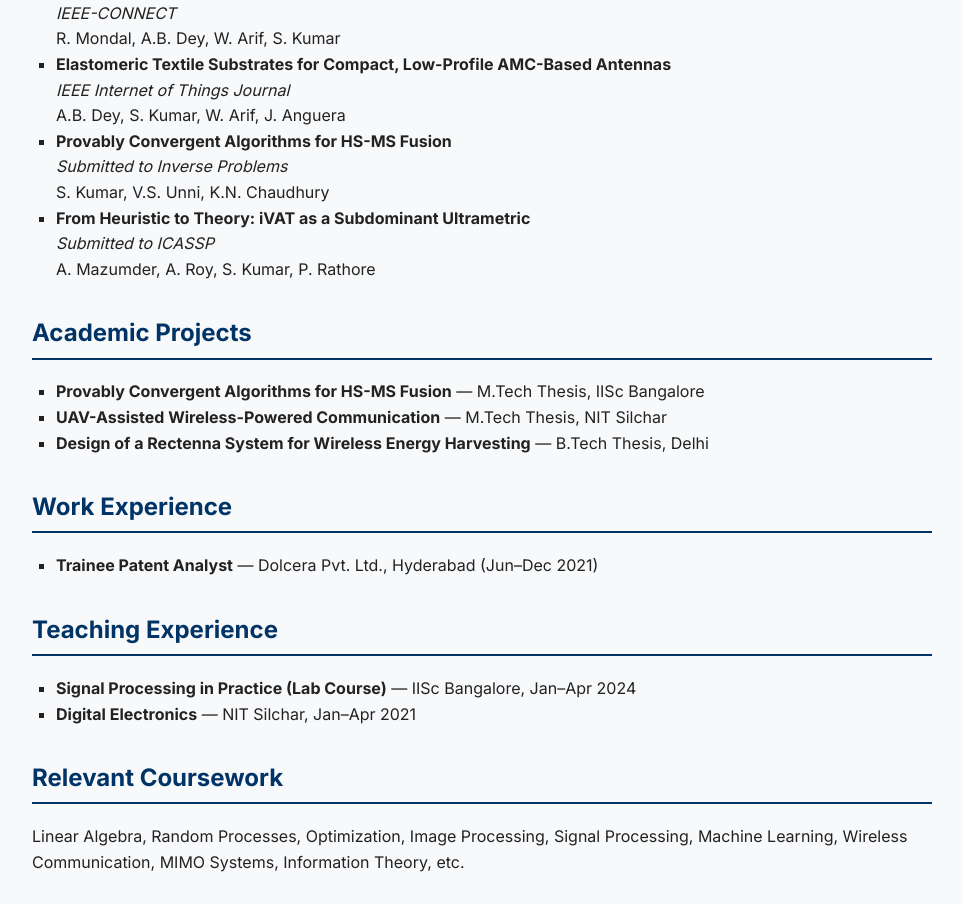
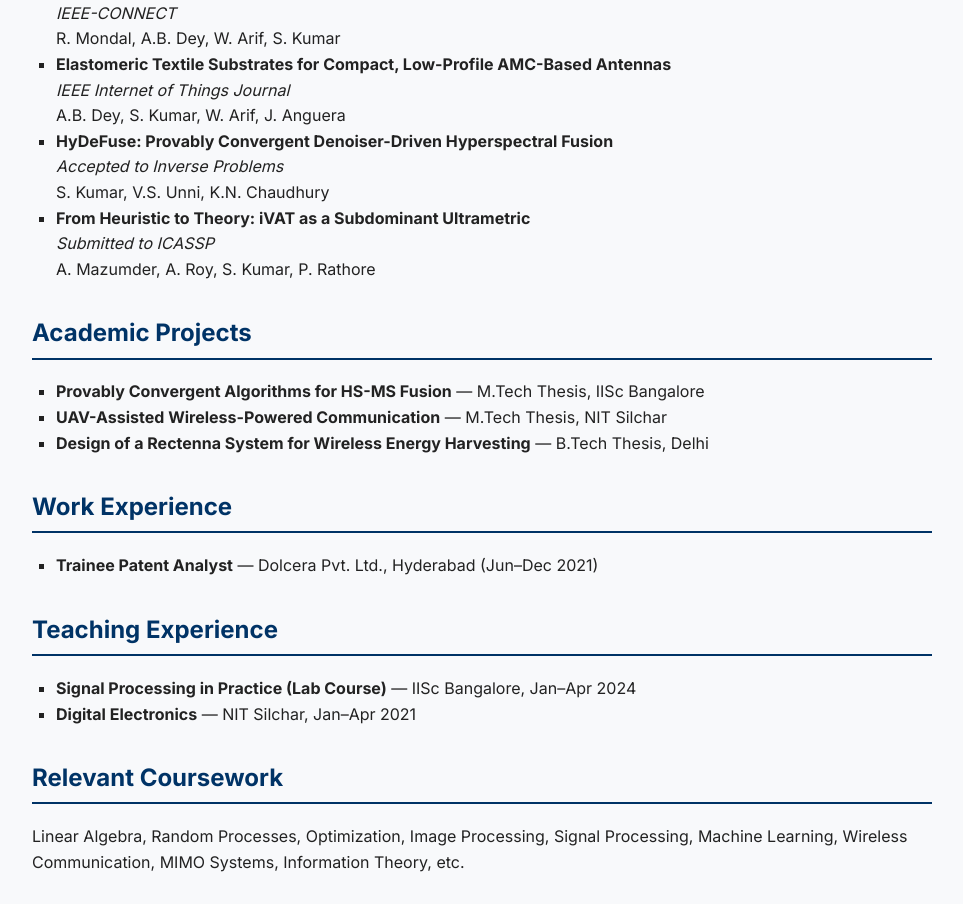
Before and after one commit to sagarkr1729/sagar.github.io, a plain HTML site: page index.html in a window 1280 px wide. Shown: the part 1218-2122 px from the top of the page, without its empty margins (158-1121 px from the left). Drawn offline with Linux system fonts and the light colour scheme; a script that the page names is missing.

Commit message:
Update index.html

```diff
--- a/index.html
+++ b/index.html
@@ -83,8 +83,8 @@
           <i>IEEE Internet of Things Journal</i><br>
           A.B. Dey, S. Kumar, W. Arif, J. Anguera
         </li>
-        <li><b>Provably Convergent Algorithms for HS-MS Fusion</b><br>
-          <i>Submitted to Inverse Problems</i><br>
+        <li><b>HyDeFuse: Provably Convergent Denoiser-Driven Hyperspectral Fusion</b><br>
+          <i>Accepted to Inverse Problems</i><br>
           S. Kumar, V.S. Unni, K.N. Chaudhury
         </li>
         <li><b>From Heuristic to Theory: iVAT as a Subdominant Ultrametric</b><br>
```
